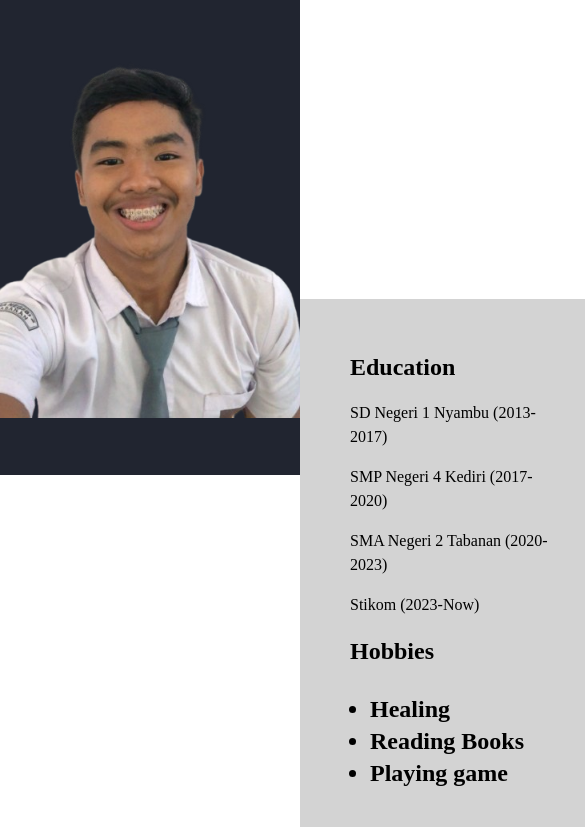
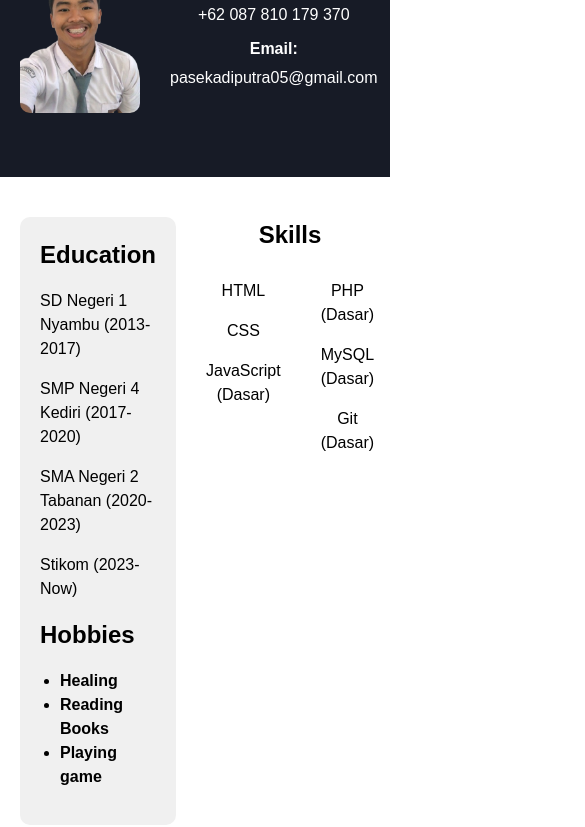
Before and after one commit to pasekputra/landing-page, a plain HTML site: page index.html in a window 390 px wide. Shown: the part 165-992 px from the top of the page, 585 px wide, since content can reach past the window. Drawn offline with Linux system fonts and the light colour scheme.

Commit message:
styling responsive

```diff
--- a/portofolio.css
+++ b/portofolio.css
@@ -1,97 +1,121 @@
+* {
+  box-sizing: border-box;
+}
+
 body {
-  /* memberikan jarak antar baris pada font */
-  /* seharusnya 1,5 */
+  margin: 0;
   line-height: 1.5;
-  /* menghilangkan margin padda elemn body */
+  font-family: Arial, sans-serif;
+}
+
+h1,
+h2 {
   margin: 0;
 }
-h1 {
-  /* mengilangkan margin pda h1   */
-  margin: 0;
-}
-h2 {
-  /* membuat warna pada yx designer */
-  background-color: #212530;
-  display: inline-block;
-}
+
 header {
   background-color: #171b26;
-  /* mengubah warna font */
   color: white;
 }
 
 main {
   background-color: white;
 }
+
 .container {
-  width: 800px;
-  /* memindahkan elemen container */
+  max-width: 900px;
   margin: 0 auto;
+  padding: 20px;
 }
-.sidebar {
-  width: 300px;
-  background-color: #212530;
-  padding: 50px 0;
-  float: left;
-}
-.content {
-  float: left;
-  /* agar font berada di kanan img bisa menggunakan padding -width */
-  width: 500px;
-  padding: 50px 50px;
-  /* cara lainnya */
-  box-sizing: border-box;
-}
-.sidebar img {
-  width: 100%;
+/* layout header */
+
+.profile-layout {
+  display: flex;
+  gap: 30px;
+  align-items: center;
 }
 
-/* mengubah tempat elemnt contetn */
-.clearfix {
-  content: "";
-  clear: both;
-  display: table;
-}
-.float-50 {
-  /* memindahkan elemnt float */
-  float: left;
-  width: 50%;
-}
-.float-40 {
-  /* memindahkan elemnt float */
-  float: left;
-  width: 40%;
-}
-.float-60 {
-  /* memindahkan elemnt float */
-  float: left;
-  width: 60%;
-}
-.mb-1 {
-  /* harusnya menggunakan 1,5 rem */
-  margin-bottom: 1.5rem;
-}
-.mt-2 {
-  /* memberikan margin top kepada addres */
-  margin-top: 3rem;
+.sidebar img {
+  width: 200px;
+  border-radius: 10px;
 }
 
-/* mengganti background  */
-main .sidebar {
-  background-color: lightgray;
-  /* memberikan jarak kepada teoi huruf */
-  padding: 50px 50px;
-  box-sizing: border-box;
+.content h2 {
+  background-color: #212530;
+  display: inline-block;
+  padding: 5px 10px;
+  margin-top: 5px;
 }
+
+.info {
+  display: flex;
+  gap: 30px;
+  margin-top: 20px;
+}
+
+.info p {
+  margin: 5px 0 10px;
+}
+
+/* main layout */
+
+.main-layout {
+  display: flex;
+  gap: 30px;
+  margin-top: 20px;
+}
+
+.secondary {
+  background-color: #f0f0f0;
+  padding: 20px;
+  border-radius: 10px;
+}
+
+.skills {
+  display: flex;
+  gap: 40px;
+  margin-top: 10px;
+}
+
 ul {
+  padding-left: 20px;
   font-weight: bold;
-  font-size: 1.5rem;
-  line-height: 2rem;
-  padding-left: 20px;
 }
-.clear {
-  clear: both;
+
+//responsive design
+
+/* Tablet */
+@media (max-width: 900px) {
+  .profile-layout,
+  .main-layout,
+  .info,
+  .skills {
+    flex-direction: column;
+  }
+
+  .sidebar img {
+    width: 150px;
+  }
 }
-.skills {
-  font-size: 1.2rem;
+
+/* Handphone */
+@media (max-width: 576px) {
+  .sidebar img {
+    width: 120px;
+    display: block;
+    margin: 0 auto;
+  }
+
+  .content {
+    text-align: center;
+  }
+
+  .info,
+  .skills {
+    text-align: center;
+  }
+
+  ul {
+    font-size: 1rem;
+  }
 }
```
